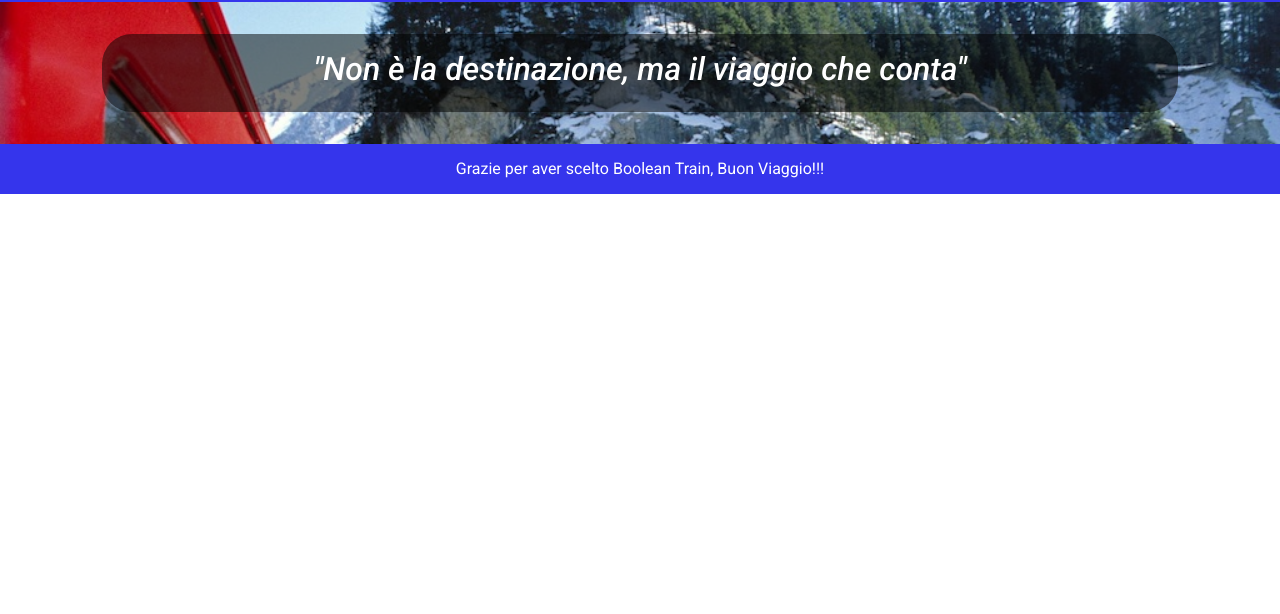
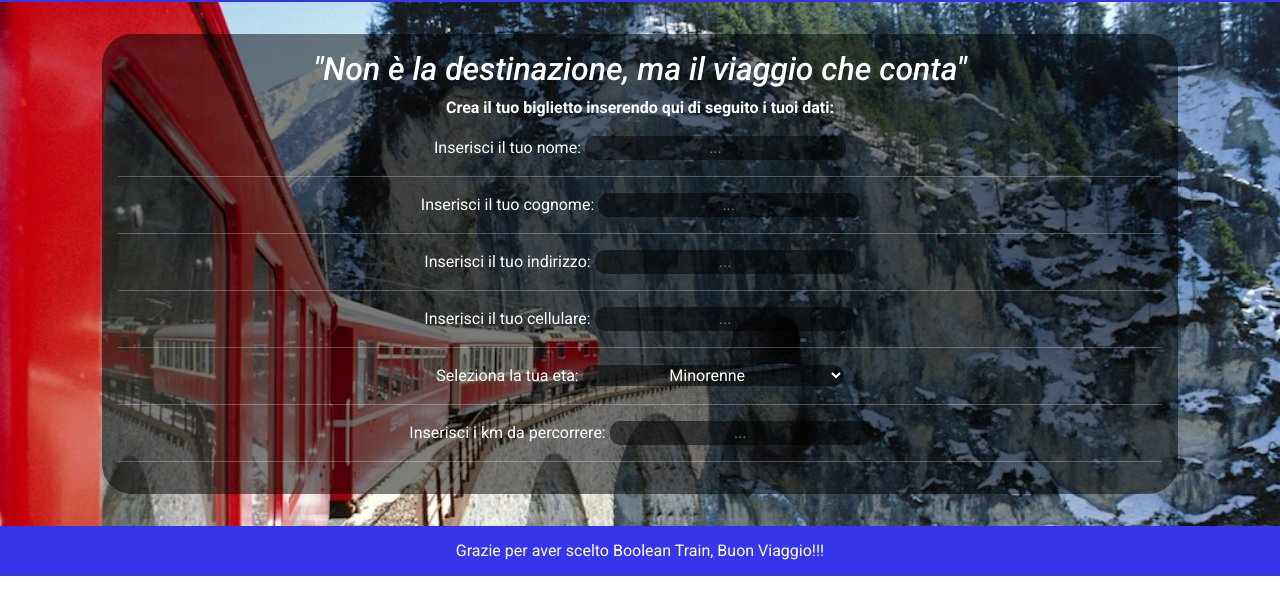
Before and after one commit to Pierfran992/js-biglietto-treno-form, a plain HTML site: page index.html in a window 1280 px wide. Shown: the part 98-712 px from the top of the page. Drawn offline with nearby package versions, Linux system fonts and the light colour scheme.

Commit message:
Inseriti nel file html gli i tag imput. Da sistemare altezza del main.

```diff
--- a/css/style.css
+++ b/css/style.css
@@ -25,7 +25,8 @@ header, footer {
 .ms_home_page {
     background-image: url(../img/glacier_express_grisons_switzerland-1920x1080.jpg);
     background-size: cover;
-    /* height: calc(100% - 150px); */
+    width: 100%;
+    height: calc(100% - 50px);
 }
 
 .ms_ticket_info {
@@ -33,6 +34,12 @@ header, footer {
     border-radius: 30px;
 }
 
+input, select {
+    background-color: rgba(0, 0, 0, 0.5);
+    border: none;
+    border-radius: 10px;
+}
+
 /* footer rules */
 footer {
     height: 50px;
--- a/index.html
+++ b/index.html
@@ -54,6 +54,55 @@
 
                     <h2> <em>"Non è la destinazione, ma il viaggio che conta"</em> </h2>
 
+                    <p><strong>Crea il tuo biglietto inserendo qui di seguito i tuoi dati:</strong></p>
+
+                    <form>
+
+                        <label for="ms_name_user">Inserisci il tuo nome:</label>
+
+                        <input type="text" class="col-3" id="ms_name_user" placeholder="...">
+
+                        <hr>
+
+                        <label for="ms_second_name_user">Inserisci il tuo cognome:</label>
+
+                        <input type="text" class="col-3" id="ms_second_name_user" placeholder="...">
+
+                        <hr>
+
+                        <label for="ms_address_user">Inserisci il tuo indirizzo:</label>
+
+                        <input type="text" class="col-3" id="ms_address_user" placeholder="...">
+
+                        <hr>
+
+                        <label for="ms_number_user">Inserisci il tuo cellulare:</label>
+
+                        <input type="text" class="col-3" id="ms_number_user" placeholder="...">
+
+                        <hr>
+
+                        <label for="ms_age_user">Seleziona la tua eta:</label>
+
+                        <select name="ms_age_user" class="col-3" id="ms_age_user">
+
+                            <option value="minorenne">Minorenne</option>
+
+                            <option value="maggiorenne">Maggiorenne</option>
+
+                            <option value="senior">Senior</option>
+
+                        </select>
+
+                        <hr>
+
+                        <label for="ms_km_user">Inserisci i km da percorrere:</label>
+
+                        <input type="text" class="col-3" id="ms_km_user" placeholder="...">
+
+                        <hr>
+
+                    </form>
 
                 </div>
 
```
